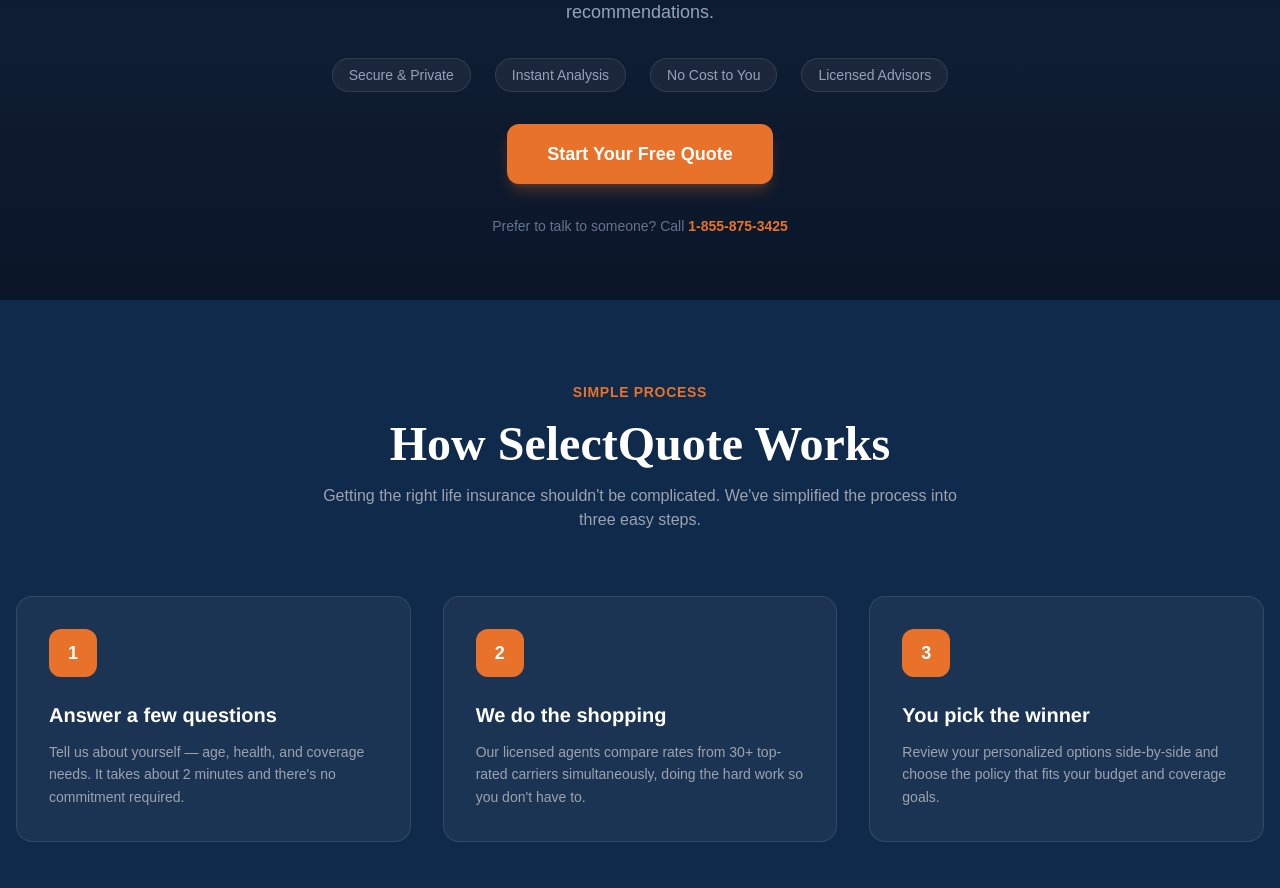
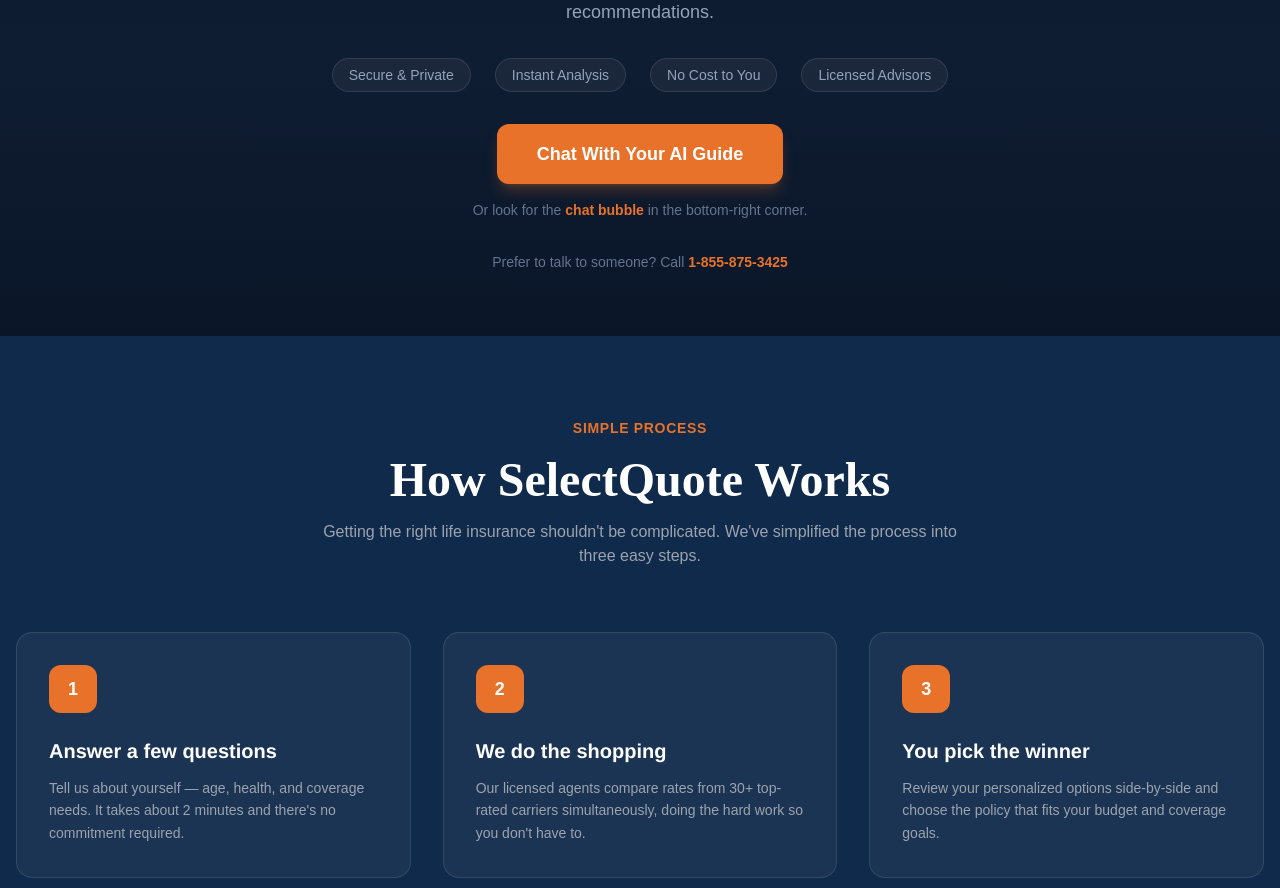
Before and after one commit to robertgrant-arch/selectquote-life-v2, a Next.js app: page / in a window 1280 px wide. Shown: the part 960-1848 px from the top of the page. Built offline with nearby package versions, Linux system fonts and the light colour scheme.

Commit message:
LifeGuide: simplified section, points to floating chat widget

```diff
--- a/components/LifeGuide.tsx
+++ b/components/LifeGuide.tsx
@@ -1,16 +1,8 @@
 'use client'
-
-import { useState, useEffect } from 'react'
-
 export default function LifeGuide() {
-  const [isOpen, setIsOpen] = useState(false)
-
-  useEffect(() => {
-    const handler = () => setIsOpen(true)
-    window.addEventListener('open-life-guide', handler)
-    return () => window.removeEventListener('open-life-guide', handler)
-  }, [])
-
+  const handleOpenChat = () => {
+    window.dispatchEvent(new Event('open-floating-chat'))
+  }
   return (
     <section id="life-guide" className="relative bg-gradient-to-b from-[#0a1628] via-[#0f1d32] to-[#0a1628] py-16">
       <div className="max-w-5xl mx-auto px-4">
@@ -42,46 +34,17 @@
           ))}
         </div>
 
-        {/* CTA or Small Chat Window */}
-        <div className="flex justify-center">
-          {!isOpen ? (
-            <button
-              onClick={() => setIsOpen(true)}
-              className="px-10 py-4 bg-[#e8722a] hover:bg-[#d4661f] text-white font-bold rounded-xl text-lg transition-all shadow-lg shadow-[#e8722a]/25 hover:shadow-[#e8722a]/40"
-            >
-              Start Your Free Quote
-            </button>
-          ) : (
-            <div className="relative w-full max-w-md rounded-2xl overflow-hidden border border-white/10 shadow-2xl shadow-black/40 bg-[#0f172a] transition-all">
-              {/* Chat Header */}
-              <div className="flex items-center justify-between bg-[#0f172a] border-b border-white/10 px-4 py-3">
-                <div className="flex items-center gap-3">
-                  <div className="w-8 h-8 rounded-lg bg-[#e8722a]/20 flex items-center justify-center">
-                    <span className="text-[#e8722a] font-bold text-sm">SQ</span>
-                  </div>
-                  <div>
-                    <p className="text-white text-sm font-semibold">SelectQuote Life Guide</p>
-                    <p className="text-slate-400 text-xs">AI-Powered Insurance Advisor</p>
-                  </div>
-                </div>
-                <button
-                  onClick={() => setIsOpen(false)}
-                  className="text-slate-400 hover:text-white transition-colors text-lg"
-                  aria-label="Minimize chat"
-                >
-                  —
-                </button>
-              </div>
-              {/* Chat Iframe */}
-              <iframe
-                src="https://selectquote-life-guide.vercel.app/guide.html"
-                className="w-full border-0"
-                style={{ height: '420px' }}
-                title="SelectQuote Life Guide - AI Insurance Assistant"
-                allow="clipboard-write"
-              />
-            </div>
-          )}
+        {/* CTA to open floating chat */}
+        <div className="text-center">
+          <button
+            onClick={handleOpenChat}
+            className="px-10 py-4 bg-[#e8722a] hover:bg-[#d4661f] text-white font-bold rounded-xl text-lg transition-all shadow-lg shadow-[#e8722a]/25 hover:shadow-[#e8722a]/40"
+          >
+            Chat With Your AI Guide
+          </button>
+          <p className="text-slate-500 text-sm mt-4">
+            Or look for the <span className="text-[#e8722a] font-semibold">chat bubble</span> in the bottom-right corner.
+          </p>
         </div>
 
         {/* Bottom CTA */}
```
